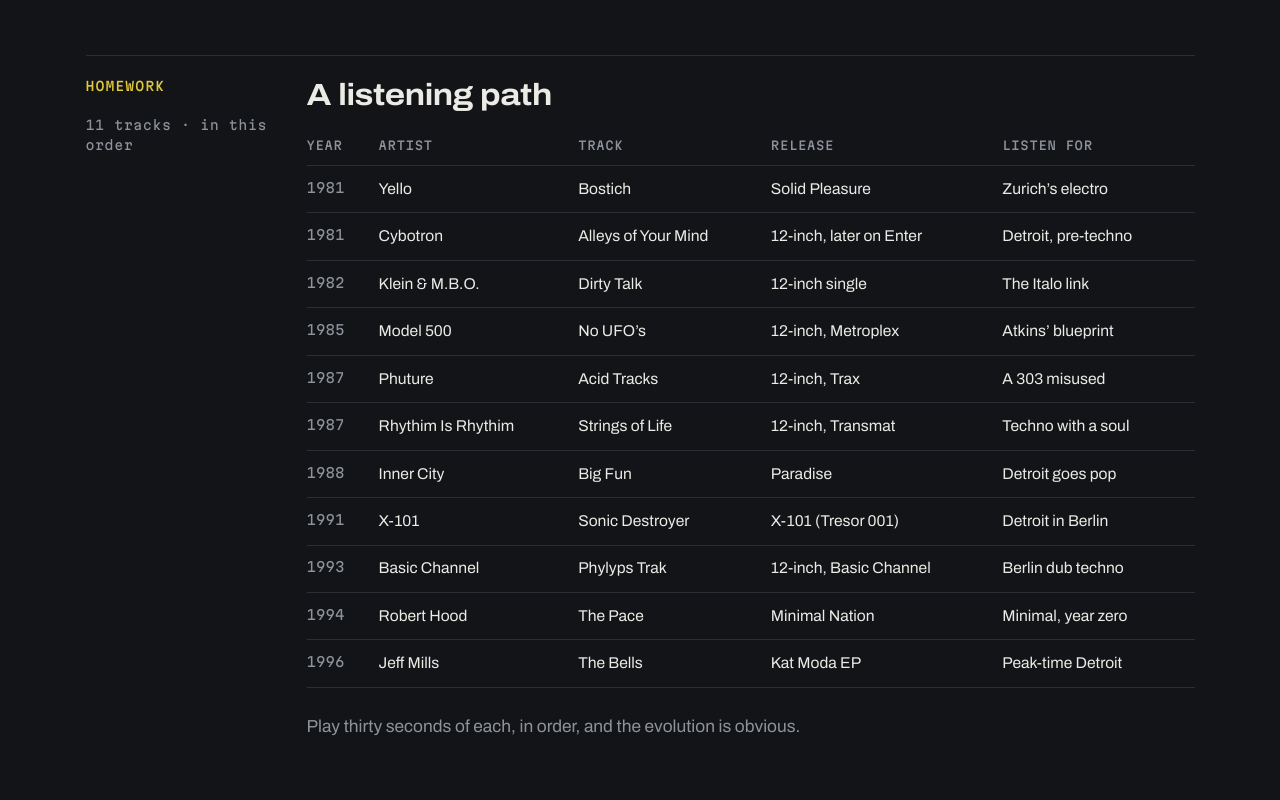
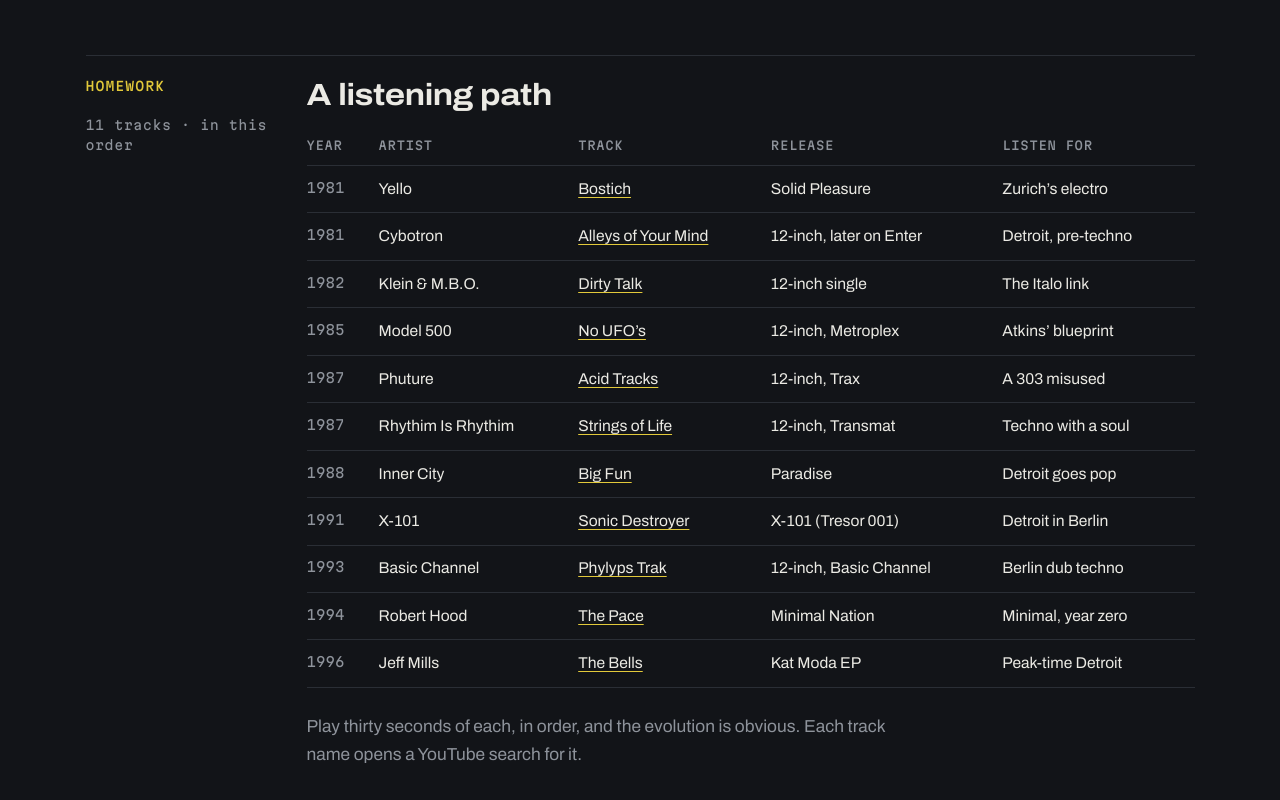
Before and after one commit to Taschenrechnermusikant/taschenrechnermusikant.github.io, a plain HTML site: page techno/index.html in a window 1280 px wide. Shown: the part 11200-12000 px from the top of the page. Drawn offline with Linux system fonts and the light colour scheme.

Commit message:
Link the listening path tracks to YouTube searches
Co-Authored-By: Claude Opus 5.5 <noreply@anthropic.com>
Claude-Session: https://claude.ai/code/session_01KXoz71cHGqvtEfeKz9cG5g

```diff
--- a/techno/index.html
+++ b/techno/index.html
@@ -492,21 +492,21 @@
             <table class="data">
               <thead><tr><th scope="col">Year</th><th scope="col">Artist</th><th scope="col">Track</th><th scope="col">Release</th><th scope="col">Listen for</th></tr></thead>
               <tbody>
-                <tr><td class="yr">1981</td><td>Yello</td><td>Bostich</td><td>Solid Pleasure</td><td>Zurich&rsquo;s electro</td></tr>
-                <tr><td class="yr">1981</td><td>Cybotron</td><td>Alleys of Your Mind</td><td>12-inch, later on Enter</td><td>Detroit, pre-techno</td></tr>
-                <tr><td class="yr">1982</td><td>Klein &amp; M.B.O.</td><td>Dirty Talk</td><td>12-inch single</td><td>The Italo link</td></tr>
-                <tr><td class="yr">1985</td><td>Model 500</td><td>No UFO&rsquo;s</td><td>12-inch, Metroplex</td><td>Atkins&rsquo; blueprint</td></tr>
-                <tr><td class="yr">1987</td><td>Phuture</td><td>Acid Tracks</td><td>12-inch, Trax</td><td>A 303 misused</td></tr>
-                <tr><td class="yr">1987</td><td>Rhythim Is Rhythim</td><td>Strings of Life</td><td>12-inch, Transmat</td><td>Techno with a soul</td></tr>
-                <tr><td class="yr">1988</td><td>Inner City</td><td>Big Fun</td><td>Paradise</td><td>Detroit goes pop</td></tr>
-                <tr><td class="yr">1991</td><td>X-101</td><td>Sonic Destroyer</td><td>X-101 (Tresor 001)</td><td>Detroit in Berlin</td></tr>
-                <tr><td class="yr">1993</td><td>Basic Channel</td><td>Phylyps Trak</td><td>12-inch, Basic Channel</td><td>Berlin dub techno</td></tr>
-                <tr><td class="yr">1994</td><td>Robert Hood</td><td>The Pace</td><td>Minimal Nation</td><td>Minimal, year zero</td></tr>
-                <tr><td class="yr">1996</td><td>Jeff Mills</td><td>The Bells</td><td>Kat Moda EP</td><td>Peak-time Detroit</td></tr>
+                <tr><td class="yr">1981</td><td>Yello</td><td><a href="https://www.youtube.com/results?search_query=Yello+Bostich" rel="noopener" target="_blank">Bostich</a></td><td>Solid Pleasure</td><td>Zurich&rsquo;s electro</td></tr>
+                <tr><td class="yr">1981</td><td>Cybotron</td><td><a href="https://www.youtube.com/results?search_query=Cybotron+Alleys+of+Your+Mind" rel="noopener" target="_blank">Alleys of Your Mind</a></td><td>12-inch, later on Enter</td><td>Detroit, pre-techno</td></tr>
+                <tr><td class="yr">1982</td><td>Klein &amp; M.B.O.</td><td><a href="https://www.youtube.com/results?search_query=Klein+%26+M.B.O.+Dirty+Talk" rel="noopener" target="_blank">Dirty Talk</a></td><td>12-inch single</td><td>The Italo link</td></tr>
+                <tr><td class="yr">1985</td><td>Model 500</td><td><a href="https://www.youtube.com/results?search_query=Model+500+No+UFO%27s" rel="noopener" target="_blank">No UFO&rsquo;s</a></td><td>12-inch, Metroplex</td><td>Atkins&rsquo; blueprint</td></tr>
+                <tr><td class="yr">1987</td><td>Phuture</td><td><a href="https://www.youtube.com/results?search_query=Phuture+Acid+Tracks" rel="noopener" target="_blank">Acid Tracks</a></td><td>12-inch, Trax</td><td>A 303 misused</td></tr>
+                <tr><td class="yr">1987</td><td>Rhythim Is Rhythim</td><td><a href="https://www.youtube.com/results?search_query=Rhythim+Is+Rhythim+Strings+of+Life" rel="noopener" target="_blank">Strings of Life</a></td><td>12-inch, Transmat</td><td>Techno with a soul</td></tr>
+                <tr><td class="yr">1988</td><td>Inner City</td><td><a href="https://www.youtube.com/results?search_query=Inner+City+Big+Fun" rel="noopener" target="_blank">Big Fun</a></td><td>Paradise</td><td>Detroit goes pop</td></tr>
+                <tr><td class="yr">1991</td><td>X-101</td><td><a href="https://www.youtube.com/results?search_query=X-101+Sonic+Destroyer" rel="noopener" target="_blank">Sonic Destroyer</a></td><td>X-101 (Tresor 001)</td><td>Detroit in Berlin</td></tr>
+                <tr><td class="yr">1993</td><td>Basic Channel</td><td><a href="https://www.youtube.com/results?search_query=Basic+Channel+Phylyps+Trak" rel="noopener" target="_blank">Phylyps Trak</a></td><td>12-inch, Basic Channel</td><td>Berlin dub techno</td></tr>
+                <tr><td class="yr">1994</td><td>Robert Hood</td><td><a href="https://www.youtube.com/results?search_query=Robert+Hood+The+Pace" rel="noopener" target="_blank">The Pace</a></td><td>Minimal Nation</td><td>Minimal, year zero</td></tr>
+                <tr><td class="yr">1996</td><td>Jeff Mills</td><td><a href="https://www.youtube.com/results?search_query=Jeff+Mills+The+Bells" rel="noopener" target="_blank">The Bells</a></td><td>Kat Moda EP</td><td>Peak-time Detroit</td></tr>
               </tbody>
             </table>
           </div>
-          <p class="muted">Play thirty seconds of each, in order, and the evolution is obvious.</p>
+          <p class="muted">Play thirty seconds of each, in order, and the evolution is obvious. Each track name opens a YouTube search for it.</p>
         </div>
       </section>
 
```
